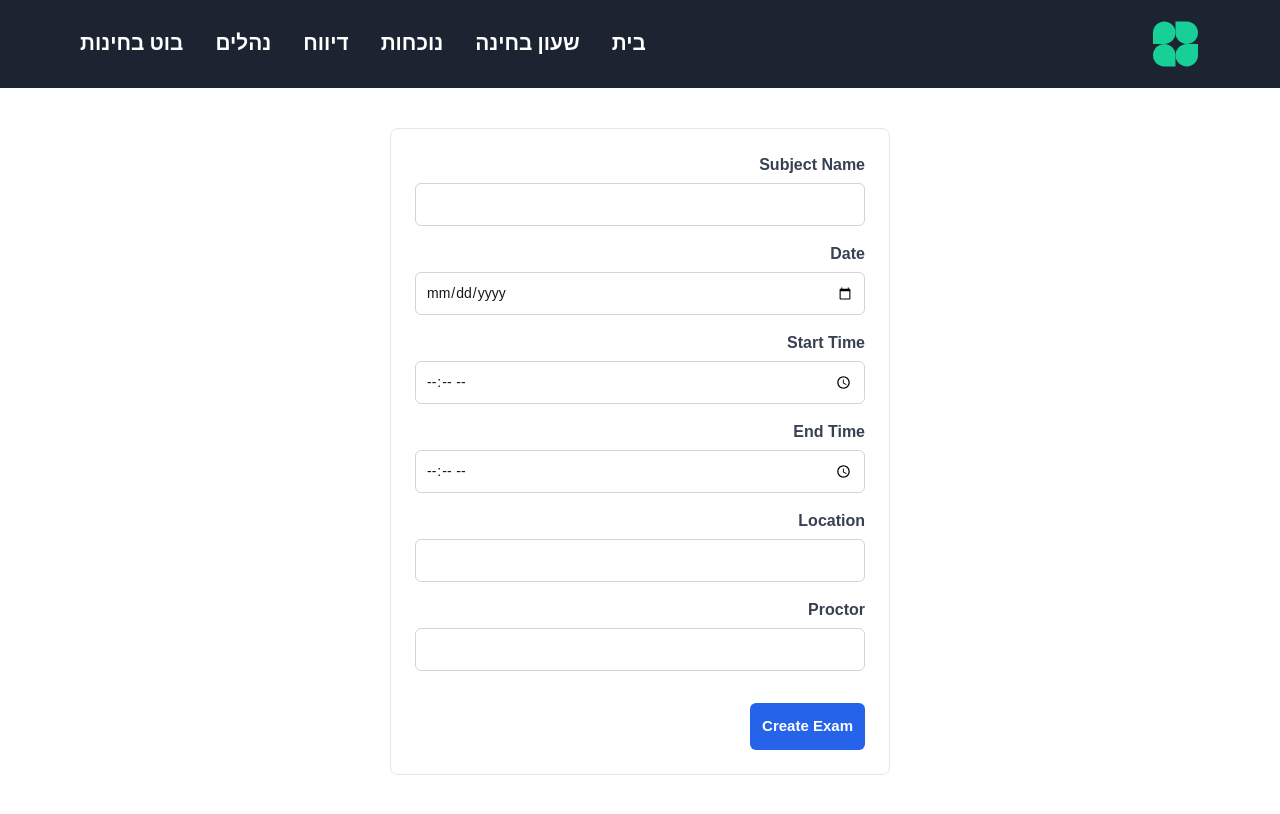
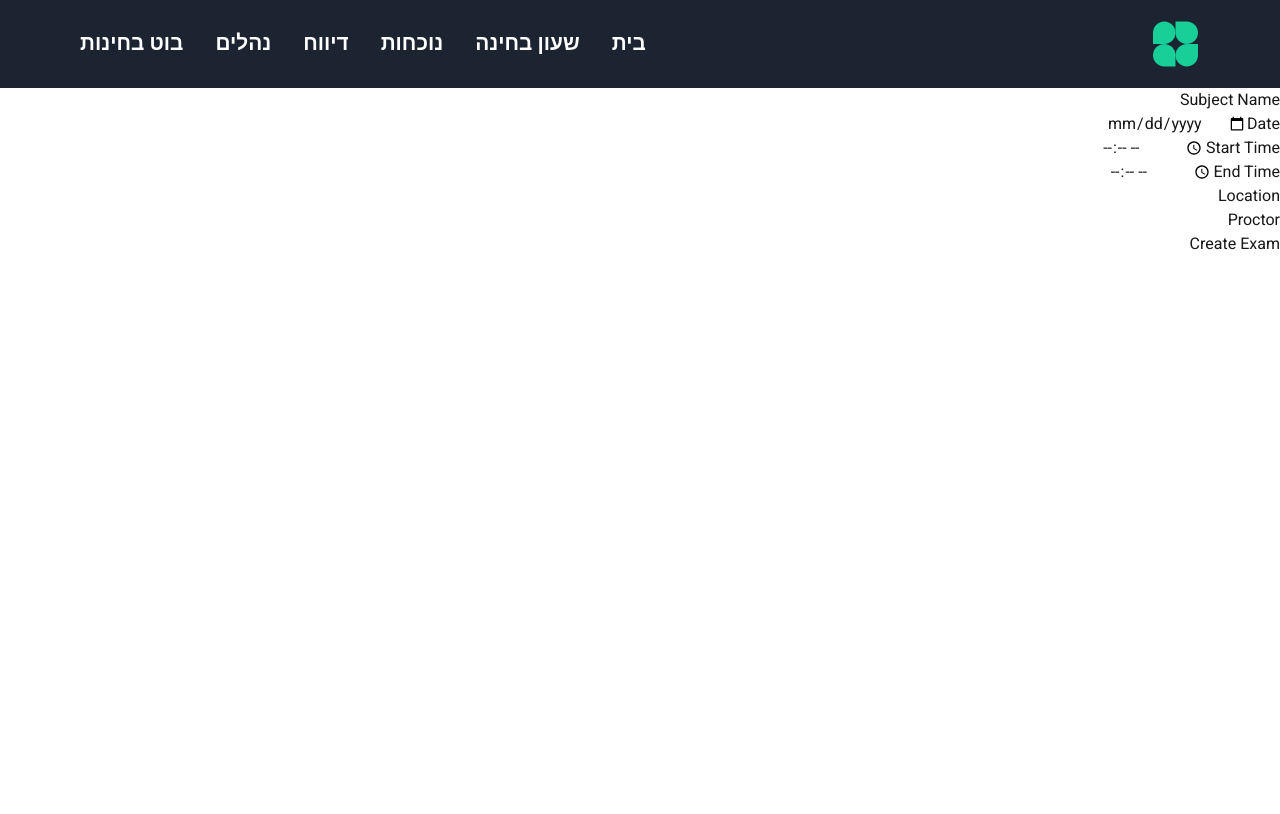
Before and after one commit to RavidShalev/Web-Project---Exam-Watch-application, a Next.js app in the folder exam_monitoring/: page /add-exam in a window 1280 px wide. Built offline with nearby package versions, Linux system fonts and the light colour scheme.

Commit message:
- removed unnecessary css

```diff
--- a/exam_monitoring/app/globals.css
+++ b/exam_monitoring/app/globals.css
@@ -24,55 +24,3 @@ body {
   color: var(--foreground);
   font-family: Arial, Helvetica, sans-serif;
 }
-
-/* ===== Add Exam Form ===== */
-
-form {
-  max-width: 500px;
-  margin: 40px auto;
-  padding: 24px;
-  background: #ffffff;
-  border: 1px solid #e5e7eb;
-  border-radius: 8px;
-  font-family: Arial, sans-serif;
-}
-
-form > div {
-  display: flex;
-  flex-direction: column;
-  margin-bottom: 16px;
-}
-
-label {
-  font-weight: 600;
-  margin-bottom: 6px;
-  color: #374151;
-}
-
-input {
-  padding: 10px;
-  font-size: 14px;
-  border: 1px solid #d1d5db;
-  border-radius: 6px;
-}
-
-input:focus {
-  outline: none;
-  border-color: #2563eb;
-}
-
-button {
-  margin-top: 16px;
-  padding: 12px;
-  font-size: 15px;
-  font-weight: 600;
-  background-color: #2563eb;
-  color: white;
-  border: none;
-  border-radius: 6px;
-  cursor: pointer;
-}
-
-button:hover {
-  background-color: #1e40af;
-}
```
